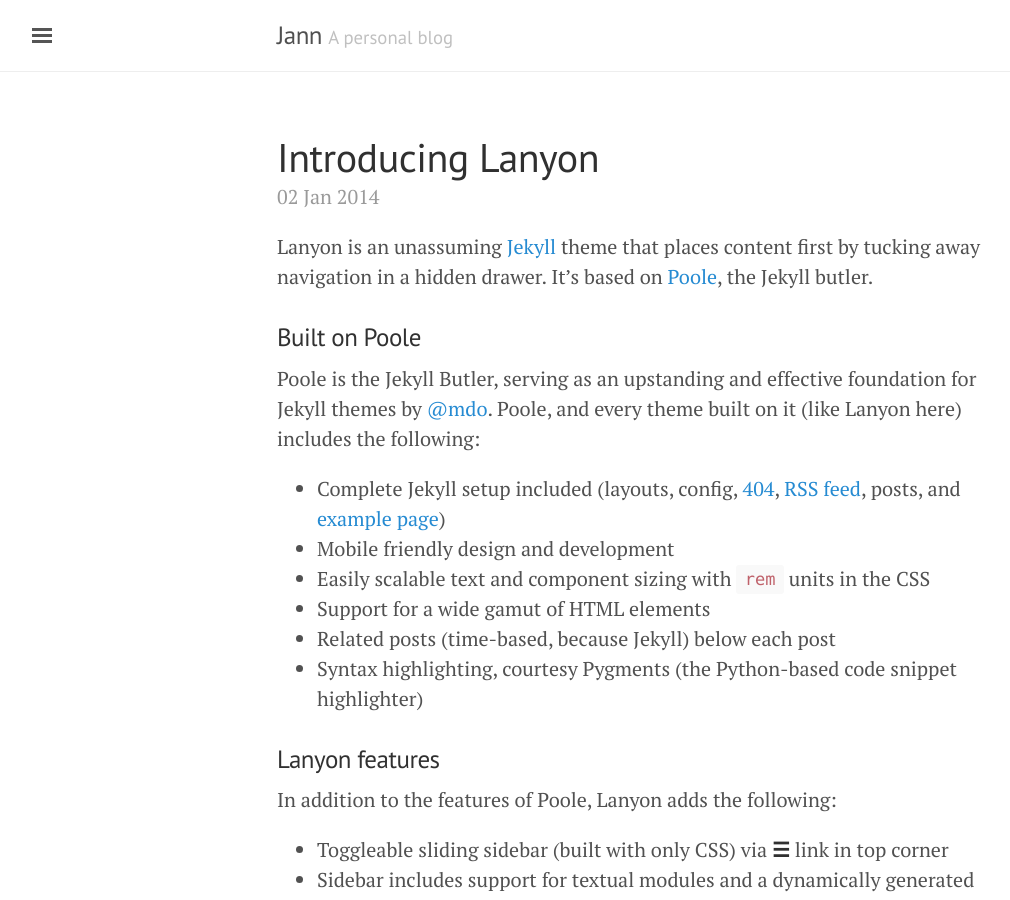
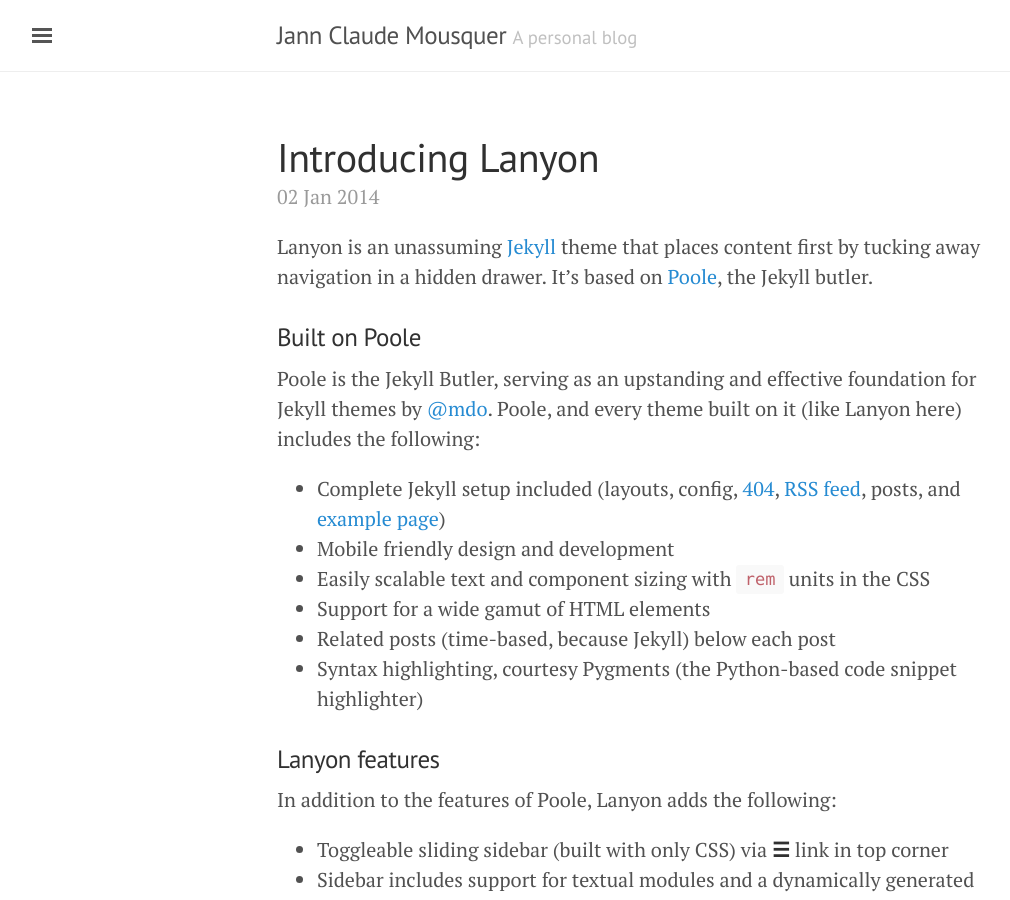
Before and after one commit to janncm/janncm.github.io, a Jekyll site: the page built from index.html, in a window 1280 px wide and 900 px high. Shown: the whole window, without its empty margins (3-1013 px from the left). Built offline with Jekyll 4.4.1, drawn with Linux system fonts in a browser that asks for light colours; the list of posts is cut into pages by our own code; part of the change alters nothing that is shown.

Commit message:
personal descriptions changes

```diff
--- a/_config.yml
+++ b/_config.yml
@@ -1,13 +1,13 @@
-# Permalinks
+  # Permalinks
 #
 # Use of `relative_permalinks` ensures post links from the index work properly.
 permalink:           pretty
 relative_permalinks: true
 
 # Setup
-title:               Jann
-tagline:             'A personal blog'
-description:         'Personal and professional experiences shared with you.'
+title:               Jann Claude Mousquer
+tagline:             'A personal blog   '
+description:         'My name is Jann Claude, I am a christian, web developer, rock climber, pc gamer, working hard to become a better person, every single day.'
 url:                 http://janncm.github.io
 baseurl:             ''
 paginate:            5
```
